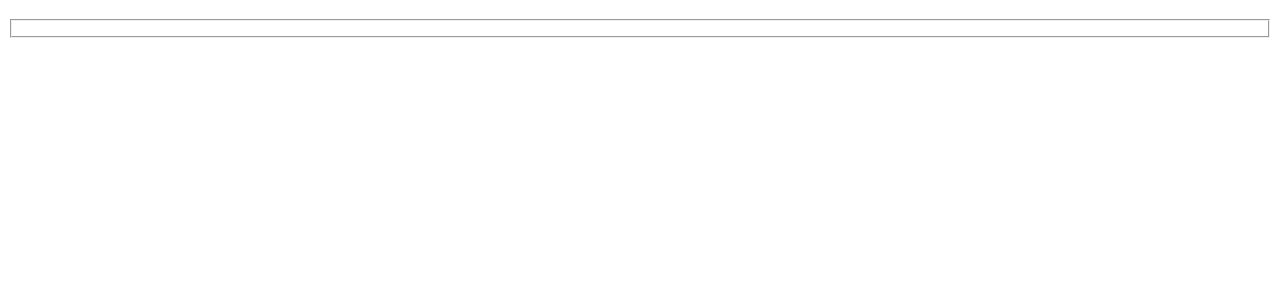
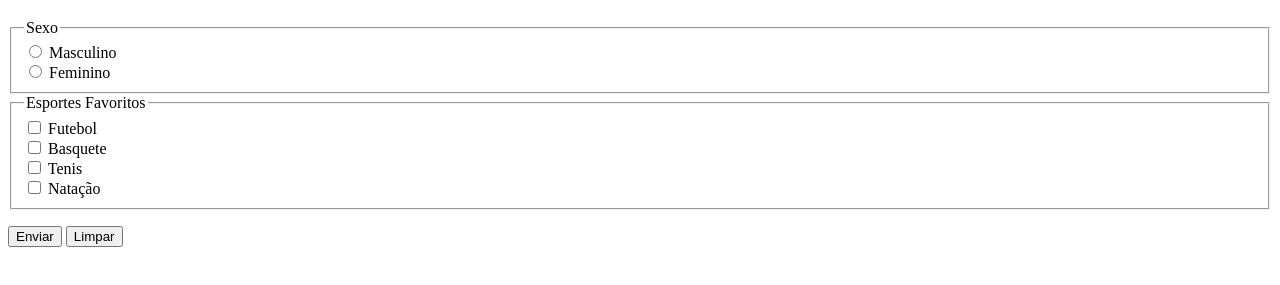
Before and after one commit to LuanAndradeDeveloper/html-css, a plain HTML site: page exercicios/ex025/form005.html in a window 1280 px wide. Shown: the part 61-346 px from the top of the page. Drawn offline with Linux system fonts and the light colour scheme.

Commit message:
Atualização do form005

```diff
--- a/exercicios/ex025/form005.html
+++ b/exercicios/ex025/form005.html
@@ -9,8 +9,21 @@
     <h1>Exemplo de Formulário</h1>
     <form action="cadastro.php" method="get" autocomplete="on">
         <fieldset>
-
+            <legend>Sexo</legend>
+            <input type="radio" name="sexo" id="isxmas"> <label for="isxmas">Masculino</label> <br>
+            <input type="radio" name="sexo" id="isxfem"> <label for="isxfem">Feminino</label> <br>
         </fieldset>
+        <fieldset>
+            <legend>Esportes Favoritos</legend>
+            <input type="checkbox" name="esfut" id="iesfut"> <label for="iesfut">Futebol</label> <br>
+            <input type="checkbox" name="esbas" id="iesbas"> <label for="iesbas">Basquete</label> <br>
+            <input type="checkbox" name="esten" id="iesten"> <label for="iesten">Tenis</label> <br>
+            <input type="checkbox" name="esnat" id="iesnat"> <label for="iesnat">Natação</label> <br>
+        </fieldset>
+        <p>
+            <input type="submit" value="Enviar">
+            <input type="reset" value="Limpar">
+        </p>
     </form>
 </body>
 </html>
```
